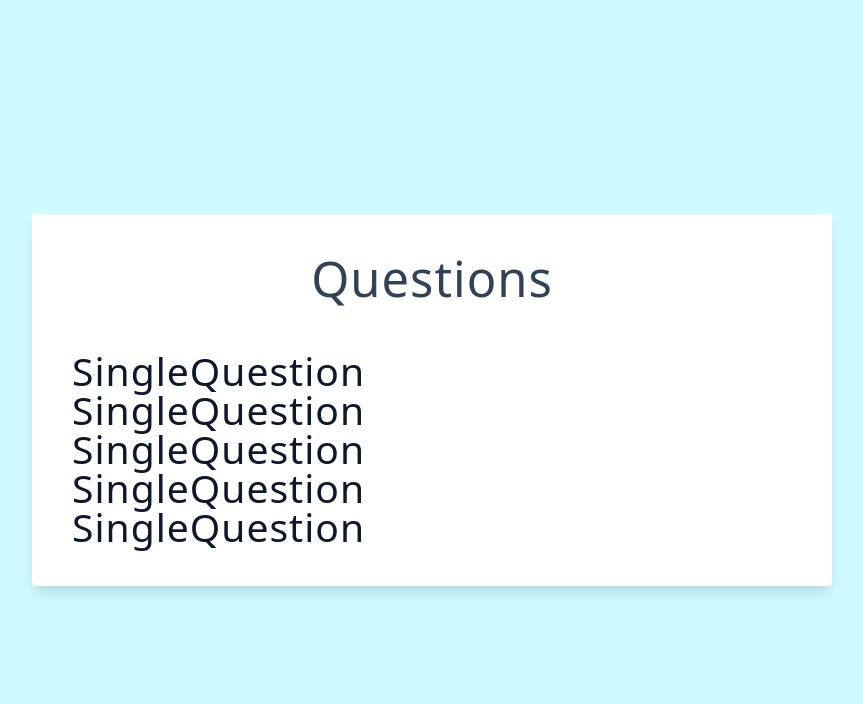
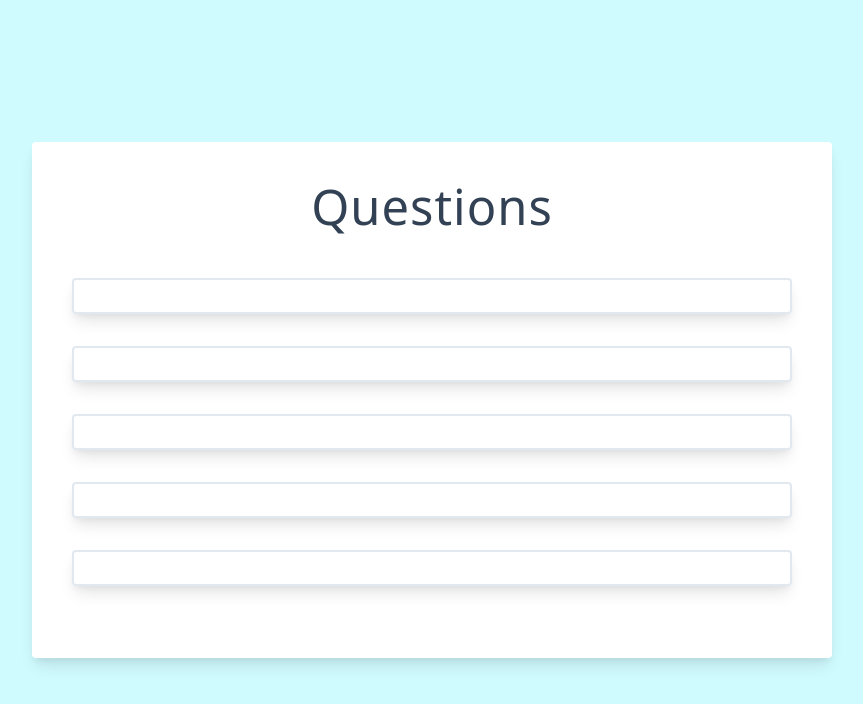
Before and after one commit to nadiahosisy/accordion, a React (Vite) app: page / in a window 1280 px wide. Shown: the top 704 px of the page, without its empty margins (208-1071 px from the left). Built offline with nearby package versions, Linux system fonts and the light colour scheme.

Commit message:
add article

```diff
--- a/src/SingleQuestion.jsx
+++ b/src/SingleQuestion.jsx
@@ -1,8 +1,8 @@
 import { useState } from "react";
 import { AiOutLineMinus, AiOutLineplus } from "react-icons/ai";
-const SingleQuestion = () => {
+const SingleQuestion = ({ title, info }) => {
   const [showInfo, setShowInfo] = useState(false);
-  return <h2>SingleQuestion</h2>;
+  return <article className="question"></article>;
 };
 
 export default SingleQuestion;
```
